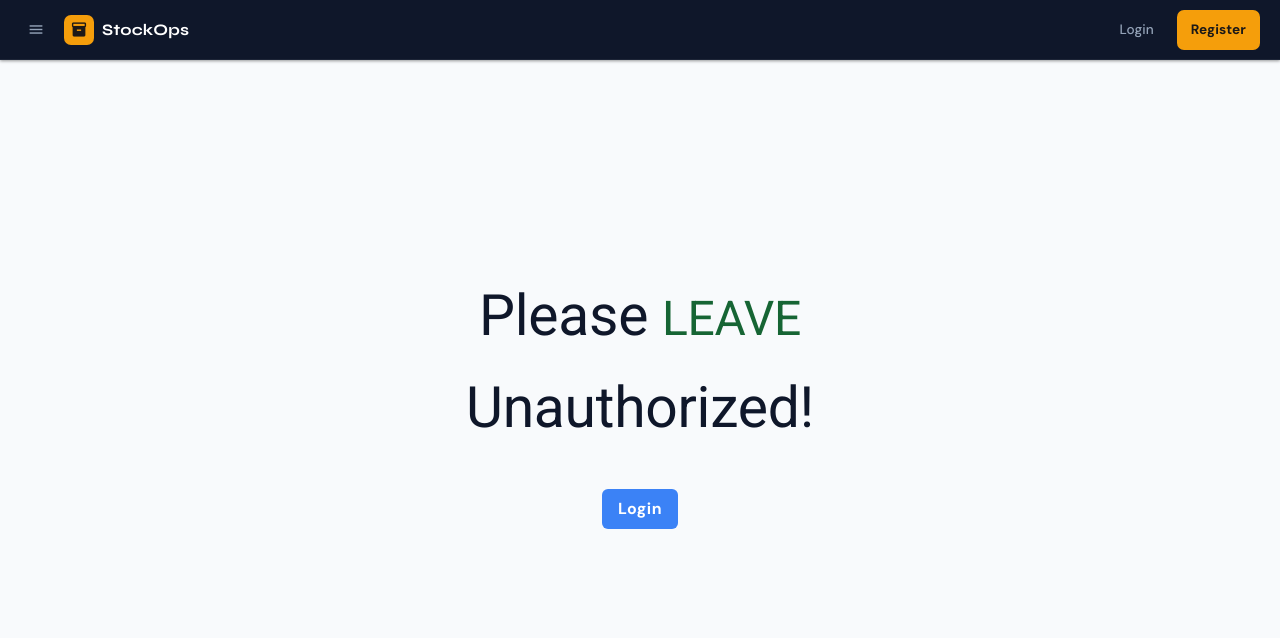
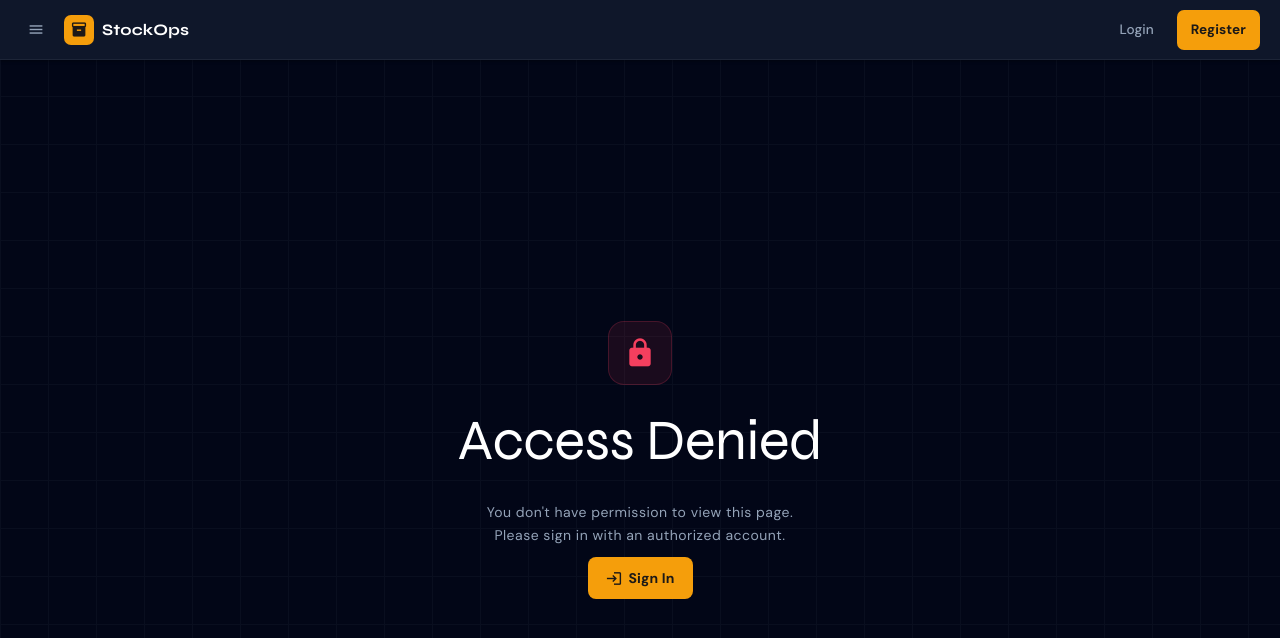
Before and after one commit to bodln/Inventory-Managment-Frontend, an Angular app: page /unauthorized in a window 1280 px wide. Shown: the top 638 px of the page. Built offline with nearby package versions, Linux system fonts and the light colour scheme; a web font is replaced by a local one.

Commit message:
Fix unauthorized page

```diff
--- a/src/app/pages/unauthorized/unauthorized.component.html
+++ b/src/app/pages/unauthorized/unauthorized.component.html
@@ -1,15 +1,31 @@
-<div class="flex items-center flex-col pt-56 h-screen">
-    <div class="h-screen">
-      <h1 class="text-4xl text-center font-bold my-10">Please
-        <span class="text-5xl text-green-800">LEAVE</span>
-      </h1>
+<div class="min-h-screen bg-slate-950 flex items-center justify-center px-4">
 
-      <div class="flex flex-col items-center gap-5 justify-center">
-        <h1 class="text-2xl">Unauthorized!</h1>
-        <a routerLink="/login" class="bg-blue-500 hover:bg-blue-700 text-white font-bold py-2 px-4 rounded-md">
-            Login
-        </a>
-      </div>
+  <!-- Background grid -->
+  <div class="absolute inset-0 opacity-5"
+    style="background-image: linear-gradient(#94a3b8 1px, transparent 1px), linear-gradient(90deg, #94a3b8 1px, transparent 1px); background-size: 48px 48px;">
+  </div>
 
+  <div class="relative text-center max-w-sm w-full">
+
+    <!-- Icon -->
+    <div class="mx-auto w-16 h-16 bg-rose-500/10 border border-rose-500/20 rounded-2xl flex items-center justify-center mb-6">
+      <mat-icon style="font-size:32px; width:32px; height:32px; color:#f43f5e;">lock</mat-icon>
     </div>
+
+    <!-- Text -->
+    <h1 class="text-3xl font-extrabold text-white mb-2" style="font-family:'Syne',sans-serif;">
+      Access Denied
+    </h1>
+    <p class="text-slate-400 text-sm mb-8 leading-relaxed">
+      You don't have permission to view this page.<br>
+      Please sign in with an authorized account.
+    </p>
+
+    <!-- CTA -->
+    <a routerLink="/login" class="btn-primary inline-flex no-underline justify-center w-full sm:w-auto px-8">
+      <mat-icon style="font-size:17px; width:17px; height:17px;">login</mat-icon>
+      Sign In
+    </a>
+
   </div>
+</div>
--- a/src/app/pages/unauthorized/unauthorized.component.ts
+++ b/src/app/pages/unauthorized/unauthorized.component.ts
@@ -1,9 +1,10 @@
 import { Component } from '@angular/core';
 import { RouterLink } from '@angular/router';
+import { MatIconModule } from '@angular/material/icon';
 
 @Component({
     selector: 'app-unauthorized',
-    imports: [RouterLink],
+    imports: [RouterLink, MatIconModule],
     templateUrl: './unauthorized.component.html',
     styleUrl: './unauthorized.component.css'
 })
--- a/src/environments/environment.development.ts
+++ b/src/environments/environment.development.ts
@@ -1,5 +1,5 @@
 export const environment = {
     production: false,
     //apiUrl: 'https://evolved-gladly-possum.ngrok-free.app/api',
-    apiUrl: 'http://localhost:8083/api',
+    apiUrl: 'http://localhost:8084/api',
 };
```
